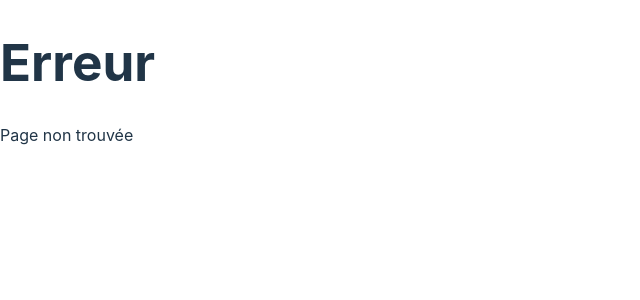
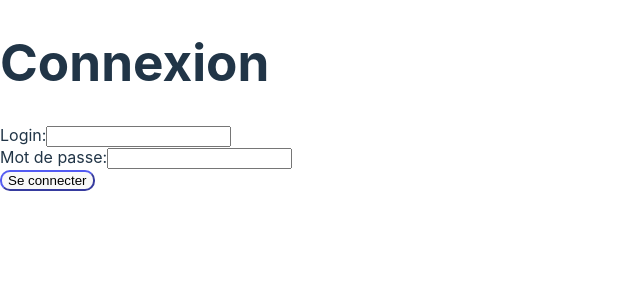
Before and after one commit to lignix/amazing-site-vente, a React (Vite) app in the folder src/main/resources/static/: page /login in a window 1280 px wide. Shown: the top 300 px of the page, without its empty margins (0-640 px from the left). Built offline with nearby package versions, Linux system fonts and the light colour scheme.

Commit message:
Feat: implemented login with basic page

```diff
--- a/src/main/resources/static/src/App.tsx
+++ b/src/main/resources/static/src/App.tsx
@@ -1,17 +1,29 @@
 import React from "react";
 import { BrowserRouter as Router, Route, Routes } from "react-router-dom";
+import { UserProvider } from "./context/UserContext";
 import SignupPage from "./pages/SignUpPage";
 import NotFoundPage from "./pages/NotFoundPage";
+import HomePage from "./pages/HomePage";
+import LoginPage from "./pages/LogInPage";
+import PrivateRoute from "./components/PrivateRoute"; // Import du composant PrivateRoute
 
 const App: React.FC = () => {
   return (
-    <Router>
-      <Routes>
-        <Route path="/signup" element={<SignupPage />} />
-        <Route path="*" element={<NotFoundPage />} />{" "}
-        {/* Redirect to signup page */}
-      </Routes>
-    </Router>
+    <UserProvider>
+      <Router>
+        <Routes>
+          <Route path="/signup" element={<SignupPage />} />
+          <Route path="/login" element={<LoginPage />} />
+
+          {/* Protéger les routes qui nécessitent une connexion */}
+          <Route element={<PrivateRoute />}>
+            <Route path="/home" element={<HomePage />} />
+          </Route>
+
+          <Route path="*" element={<NotFoundPage />} />
+        </Routes>
+      </Router>
+    </UserProvider>
   );
 };
 
--- /dev/null
+++ b/src/main/resources/static/src/components/PrivateRoute.tsx
@@ -0,0 +1,16 @@
+import React from "react";
+import { Navigate, Outlet } from "react-router-dom";
+import { useUser } from "../context/UserContext"; // Import du hook useUser
+
+const PrivateRoute: React.FC = () => {
+  const { login } = useUser();
+
+  // Si l'utilisateur n'est pas connecté, redirige vers la page de login
+  if (!login) {
+    return <Navigate to="/login" replace />;
+  }
+
+  return <Outlet />;
+};
+
+export default PrivateRoute;
--- /dev/null
+++ b/src/main/resources/static/src/context/UserContext.tsx
@@ -0,0 +1,47 @@
+import React, {
+  createContext,
+  useContext,
+  useState,
+  ReactNode,
+  useEffect,
+} from "react";
+
+// Définir l'interface pour l'utilisateur
+interface UserContextType {
+  login: string | null;
+  setLogin: (login: string | null) => void;
+}
+
+const UserContext = createContext<UserContextType | undefined>(undefined);
+
+export const UserProvider: React.FC<{ children: ReactNode }> = ({
+  children,
+}) => {
+  // Vérifier le login dans le localStorage au démarrage
+  const storedLogin = localStorage.getItem("login");
+  const [login, setLogin] = useState<string | null>(storedLogin);
+
+  // Mettre à jour localStorage lorsque le login change
+  useEffect(() => {
+    if (login) {
+      localStorage.setItem("login", login); // Sauvegarder le login dans localStorage
+    } else {
+      localStorage.removeItem("login"); // Supprimer le login du localStorage si l'utilisateur se déconnecte
+    }
+  }, [login]);
+
+  return (
+    <UserContext.Provider value={{ login, setLogin }}>
+      {children}
+    </UserContext.Provider>
+  );
+};
+
+// Hook personnalisé pour accéder au contexte
+export const useUser = (): UserContextType => {
+  const context = useContext(UserContext);
+  if (!context) {
+    throw new Error("useUser must be used within a UserProvider");
+  }
+  return context;
+};
--- /dev/null
+++ b/src/main/resources/static/src/pages/HomePage.tsx
@@ -0,0 +1,29 @@
+import React from "react";
+import { useNavigate } from "react-router-dom";
+import { useUser } from "../context/UserContext"; // Import du hook useUser
+
+const HomePage: React.FC = () => {
+  const { login, setLogin } = useUser(); // Récupère le login de l'utilisateur depuis le contexte
+  const navigate = useNavigate();
+
+  const handleLogout = () => {
+    // Effacer le login du contexte
+    setLogin(null);
+    // Supprimer le login du localStorage
+    localStorage.removeItem("login");
+    // Rediriger l'utilisateur vers la page de login
+    navigate("/login");
+  };
+
+  return (
+    <div>
+      <h1>Accueil</h1>
+      <p>Bienvenue, {login}!</p>
+      <p>On va ajouter les autres fonctionnalités plus tard tkt</p>
+
+      {login && <button onClick={handleLogout}>Se déconnecter</button>}
+    </div>
+  );
+};
+
+export default HomePage;
--- /dev/null
+++ b/src/main/resources/static/src/pages/LogInPage.tsx
@@ -0,0 +1,71 @@
+import React, { useState } from "react";
+import { useNavigate } from "react-router-dom";
+import { useUser } from "../context/UserContext"; // Import du hook useUser
+import FormInput from "../components/FormInput";
+
+const LoginPage: React.FC = () => {
+  const [login, setLogin] = useState("");
+  const [password, setPassword] = useState("");
+  const [error, setError] = useState<string | null>(null);
+  const navigate = useNavigate();
+  const { setLogin: setUserLogin } = useUser(); // Utilisation du setLogin du contexte
+
+  const handleSubmit = async (e: React.FormEvent) => {
+    e.preventDefault();
+    setError(null);
+
+    try {
+      const response = await fetch("http://localhost:8080/api/users/login", {
+        method: "POST",
+        headers: {
+          "Content-Type": "application/json",
+        },
+        body: JSON.stringify({
+          login,
+          password,
+        }),
+      });
+
+      if (!response.ok) {
+        const errorData = await response.text();
+        setError(errorData);
+      } else {
+        // Mettre à jour le contexte utilisateur avec le login
+        setUserLogin(login);
+        localStorage.setItem("login", login); // Enregistrer dans localStorage
+        navigate("/home");
+      }
+    } catch (error) {
+      setError("Une erreur est survenue. Veuillez réessayer: " + error);
+    }
+  };
+
+  return (
+    <div>
+      <h1>Connexion</h1>
+      <form onSubmit={handleSubmit}>
+        <FormInput
+          label="Login"
+          type="text"
+          id="login"
+          value={login}
+          onChange={(e) => setLogin(e.target.value.trim())}
+          required
+        />
+        <FormInput
+          label="Mot de passe"
+          type="password"
+          id="password"
+          value={password}
+          onChange={(e) => setPassword(e.target.value.trim())}
+          required
+        />
+        <button type="submit">Se connecter</button>
+      </form>
+
+      {error && <p style={{ color: "red" }}>{error}</p>}
+    </div>
+  );
+};
+
+export default LoginPage;
--- /dev/null
+++ b/src/package.json
@@ -0,0 +1,5 @@
+{
+  "dependencies": {
+    "react-router-dom": "^7.1.1"
+  }
+}
```
Also changed, not shown: 1 other file (tests, documents, lock files or other folders).
